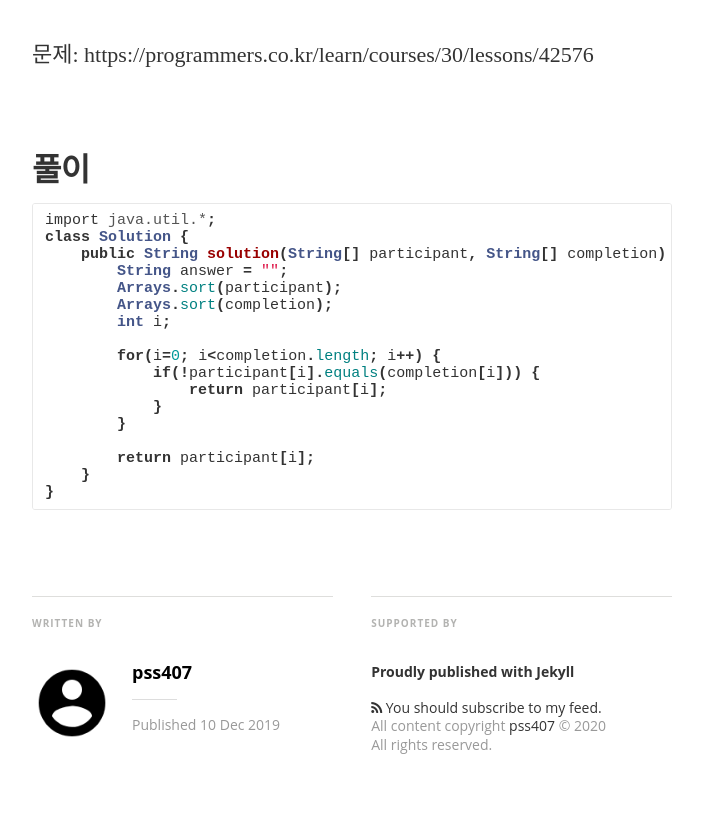
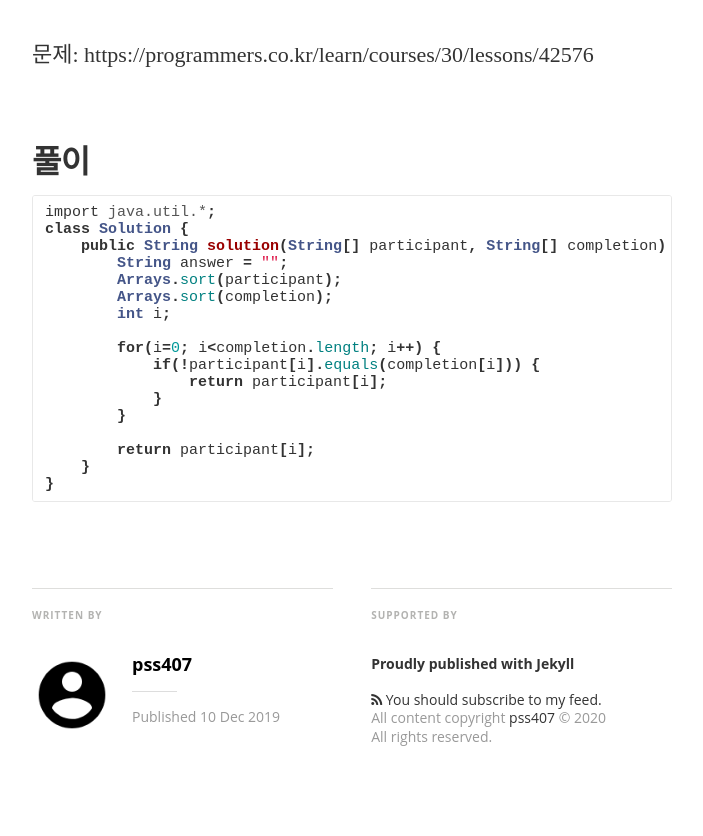
Before and after one commit to pss407/pss407.github.io, a Jekyll site: the page built from _posts/2020-01-22-프로그래머스#42576.md, in a window 1280 px wide. Shown: the part 900-1736 px from the top of the page, without its empty margins (288-991 px from the left). Built offline with Jekyll 4.4.1, drawn with Linux system fonts in a browser that asks for light colours; nearby versions of some CDN libraries; some web fonts are replaced; grey boxes are pictures that could not be loaded.

Commit message:
Update main.sass

```diff
--- a/css/main.sass
+++ b/css/main.sass
@@ -378,8 +378,8 @@ body
       font-style: normal
       font-size: 32px
       line-height: 1.2
-      padding-top: 23px /*32*/
-      margin-bottom: 4px
+      padding-top: 15px /*32*/
+      margin-bottom: 8px /*4*/
     p
       font-weight: 400
       font-style: normal
```
